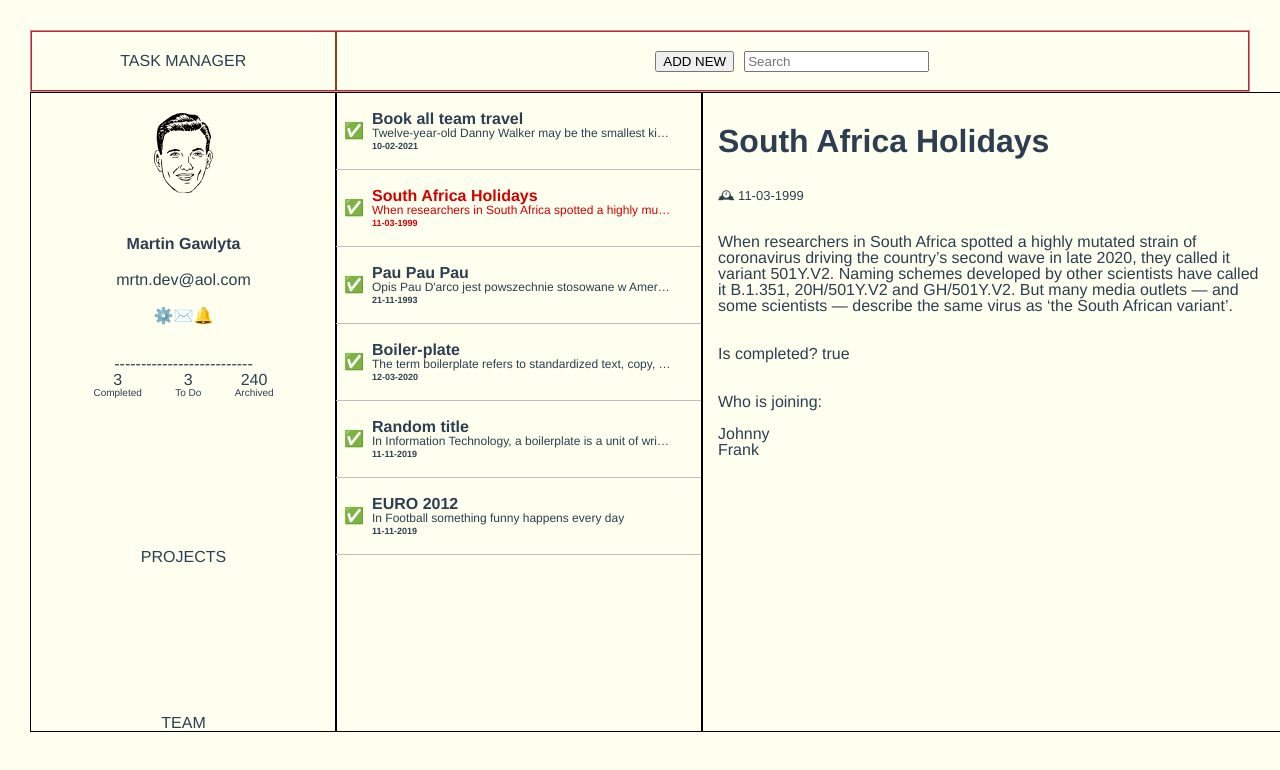
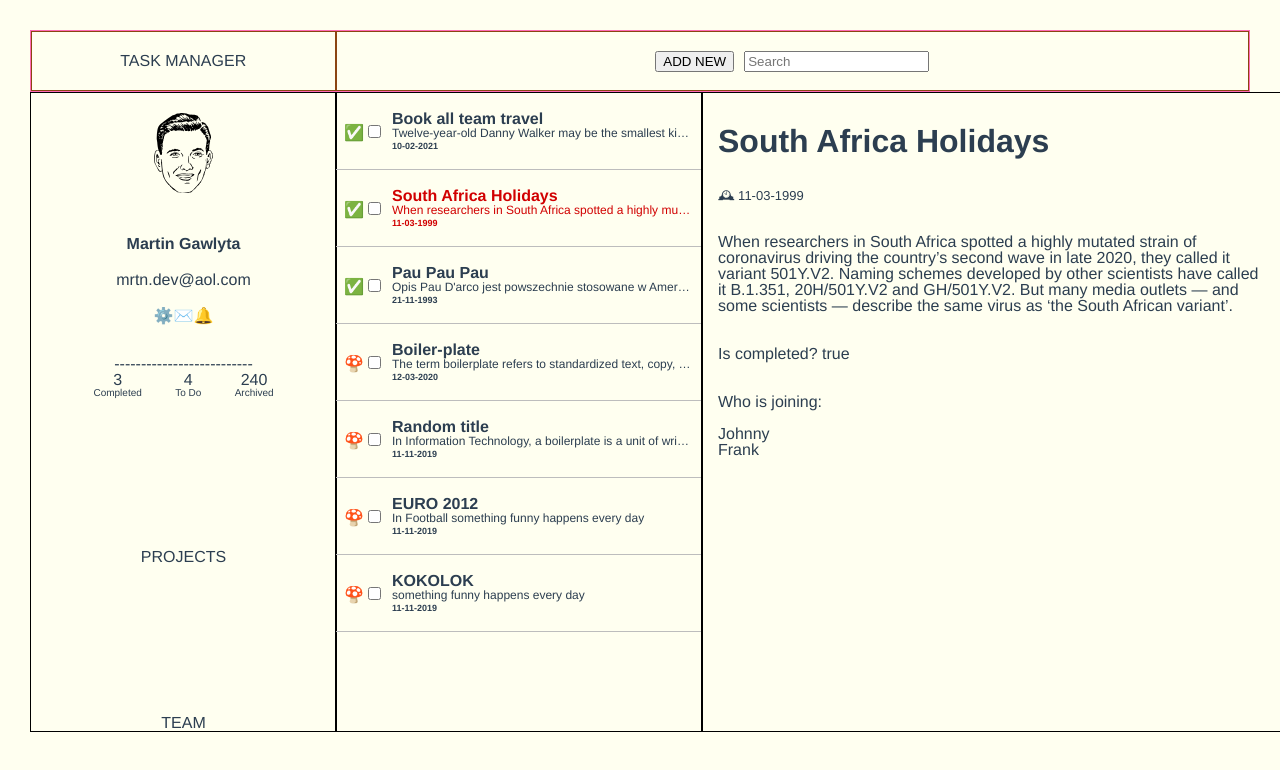
Before and after one commit to mlvrkhn/v-teams, a Vue app: page /tasks/291239 in a window 1280 px wide. Shown: the top 770 px of the page. Built offline with nearby package versions, Linux system fonts and the light colour scheme; data requests are answered from the project's data file.

Commit message:
Add toggle functionality

```diff
--- a/db.json
+++ b/db.json
@@ -115,6 +115,24 @@
 					"name": "Mbappe"
 				}
 			]
+		},
+		{
+			"id": 8337011,
+			"owner": {
+				"name": "Martin",
+				"id": 3
+			},
+			"title": "KOKOLOK",
+			"description": "something funny happens every day",
+			"category": "Sport",
+			"date": "11-11-2019",
+			"isCompleted": false,
+			"attendees": [
+				{
+					"id": 7,
+					"name": "Mbappe"
+				}
+			]
 		}
 	]
 }
--- a/src/store/index.js
+++ b/src/store/index.js
@@ -23,6 +23,11 @@ export default new Vuex.Store({
 		CREATE_TASK(state, task) {
 			state.tasks.push(task);
 		},
+		TOGGLE_TASK_STATUS(state, taskID) {
+			state.tasks = state.tasks.map(t =>
+				t.id === taskID ? { ...t, isCompleted: !t.isCompleted } : t
+			);
+		},
 	},
 	actions: {
 		fetchEvents({ commit }) {
@@ -38,6 +43,9 @@ export default new Vuex.Store({
 		createTask({ commit }, task) {
 			commit('CREATE_TASK', task);
 		},
+		toggleTaskStatus({ commit }, id) {
+			commit('TOGGLE_TASK_STATUS', id);
+		},
 	},
 	getters: {
 		getTaskByID: state => id => {
--- a/src/views/CreateTask.vue
+++ b/src/views/CreateTask.vue
@@ -30,7 +30,14 @@ export default {
 	},
 	methods: {
 		handleSubmit() {
-			this.$store.dispatch('createTask', this.task);
+			this.$store
+				.dispatch('createTask', this.task)
+				.then(() => {
+					this.event = this.createNewTask();
+				})
+				.catch(() => {
+					console.log('Something went wrong with you TASK');
+				});
 		},
 		createNewTask() {
 			const id = Math.floor(Math.random() * 10000000);
--- a/src/views/TasksPanel.vue
+++ b/src/views/TasksPanel.vue
@@ -1,8 +1,16 @@
 <template>
 	<li>
-		<router-link :to="{ name: 'tasks', params: { id: task.id } }">
-			<div class="task-item-container">
-				<div>✅</div>
+		<div class="task-item-container">
+			<label for="toggle_button">
+				<span v-if="isActive">✅</span>
+				<span v-if="!isActive">🍄</span>
+				<input
+					type="checkbox"
+					id="toggle_button"
+					@click="toggleTaskStatus"
+				/>
+			</label>
+			<router-link :to="{ name: 'tasks', params: { id: task.id } }">
 				<div class="task-item">
 					<h3>{{ task.title }}</h3>
 					<p class="task-item-description cut-text">
@@ -10,8 +18,8 @@
 					</p>
 					<p class="task-item-date">{{ task.date }}</p>
 				</div>
-			</div>
-		</router-link>
+			</router-link>
+		</div>
 	</li>
 </template>
 
@@ -19,6 +27,16 @@
 export default {
 	props: {
 		task: Object,
+	},
+	methods: {
+		toggleTaskStatus() {
+			this.$store.dispatch('toggleTaskStatus', this.task.id);
+		},
+	},
+	computed: {
+		isActive() {
+			return this.task.isCompleted;
+		},
 	},
 };
 </script>
```
